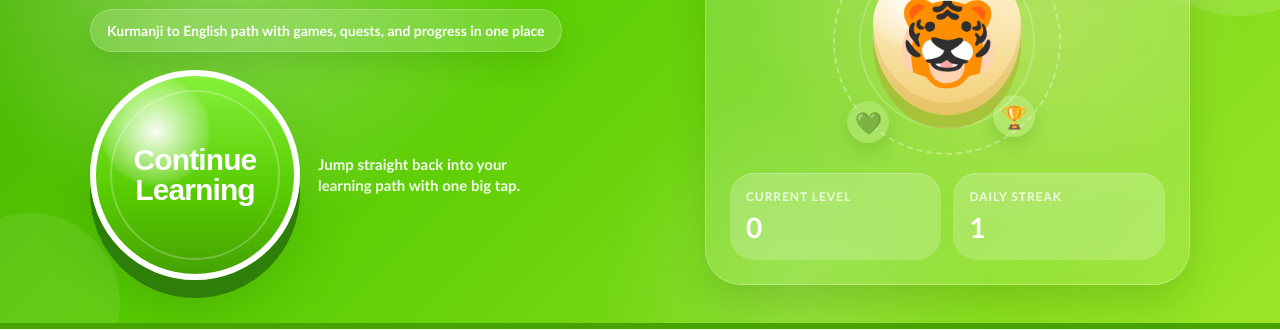
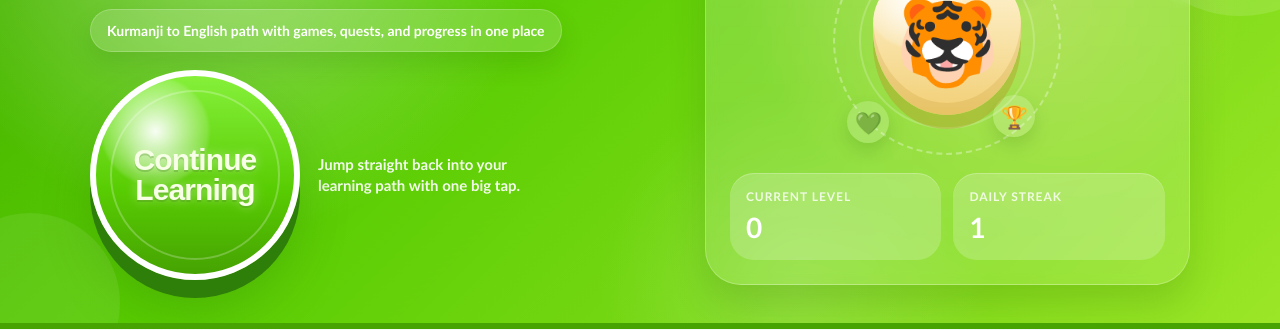
Before and after one commit to LeoTuvey/Pilingo, a plain HTML site: page index.html in a window 1280 px wide. Shown: the part 134-464 px from the top of the page. Drawn offline with Linux system fonts and the light colour scheme.

Commit message:
Brighten continue learning button text

```diff
--- a/index.html
+++ b/index.html
@@ -272,7 +272,7 @@ button:active{
   background:
     radial-gradient(circle at 30% 28%, rgba(255,255,255,0.95), rgba(255,255,255,0.15) 26%, transparent 28%),
     linear-gradient(180deg, var(--leaf-light) 0%, var(--leaf) 58%, var(--leaf-deep) 100%);
-  color:white;
+  color:#f7ffe6;
   box-shadow:
     0 18px 0 var(--leaf-shadow),
     0 32px 48px rgba(47,121,8,0.28);
@@ -287,6 +287,7 @@ button:active{
   margin-top:0;
   position:relative;
   overflow:hidden;
+  text-shadow:0 0 12px rgba(255,255,255,0.45), 0 2px 0 rgba(53,120,11,0.28);
 }
 
 .continue-button::before{
```
